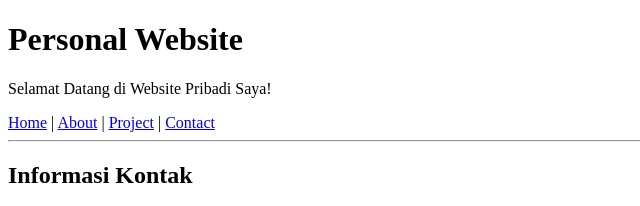
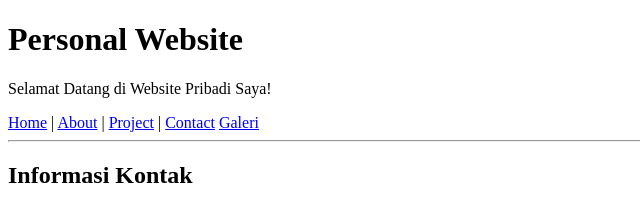
Before and after one commit to fahmi05s/Promnet-2, a plain HTML site: page contact.html in a window 1280 px wide. Shown: the top 206 px of the page, 0-640 px from the left. Drawn offline with Linux system fonts and the light colour scheme.

Commit message:
Add link to Galeri in the navigation menu

```diff
--- a/contact.html
+++ b/contact.html
@@ -15,6 +15,7 @@
 <nav>
     <a href="index.html">Home</a> | <a href="about.html">About</a> |
     <a href="project.html">Project</a> | <a href="contact.html">Contact</a>
+    <a href="Galeri.html">Galeri</a>
 </nav>
 <hr>
 
```
